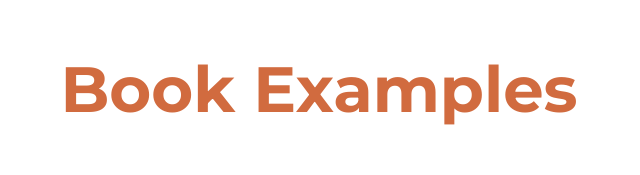
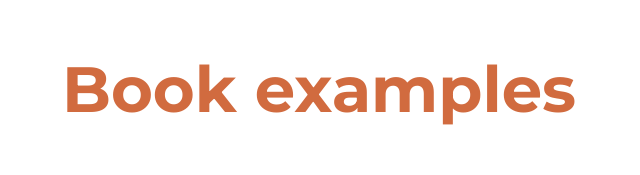
Before and after one commit to MrFirthyBook/mrfirthybook.github.io, a plain HTML site: page examples/index.html in a window 1280 px wide. Shown: the top 175 px of the page, 321-961 px from the left. Drawn offline with Linux system fonts and the light colour scheme.

Commit message:
Test change

```diff
--- a/examples/index.html
+++ b/examples/index.html
@@ -40,7 +40,7 @@
 </head>
 <body>
 	<div class="banner">
-		<h1 class="title">Book Examples</h1>
+		<h1 class="title">Book examples</h1>
 	</div>
 
 	<div class="container">
```
